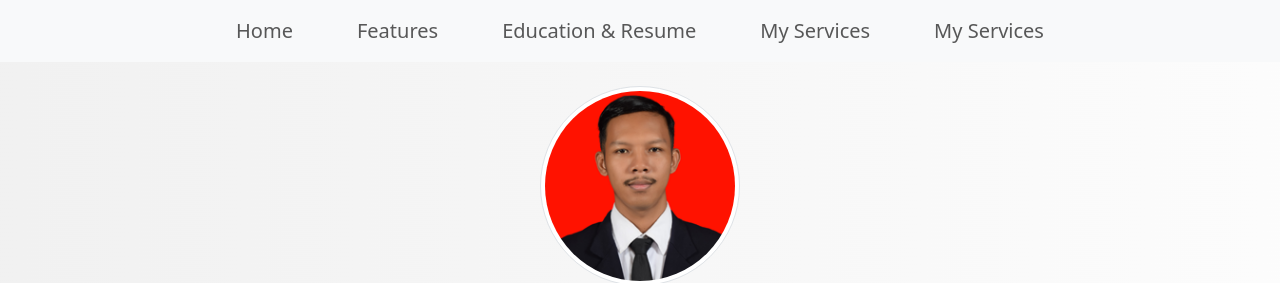
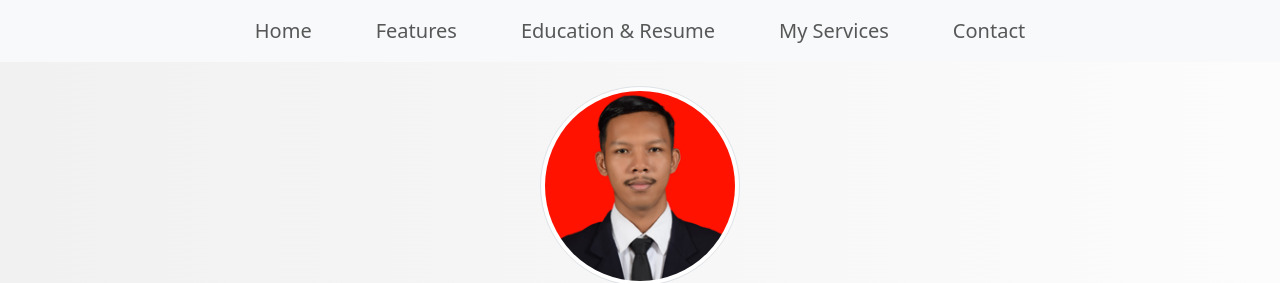
Before and after one commit to MuhammadRidhoPrasetyo/mhmmdrdhprstyo, a plain HTML site: page index.html in a window 1280 px wide. Shown: the top 283 px of the page. Drawn offline with nearby package versions, Linux system fonts and the light colour scheme.

Commit message:
changes 3

```diff
--- a/index.html
+++ b/index.html
@@ -45,7 +45,7 @@
                         <a class="nav-link" href="#services">My Services</a>
                     </li>
                     <li class="nav-item px-4 fs-5">
-                        <a class="nav-link" href="#get-in-touch">My Services</a>
+                        <a class="nav-link" href="#get-in-touch">Contact</a>
                     </li>
                 </ul>
             </div>
```
